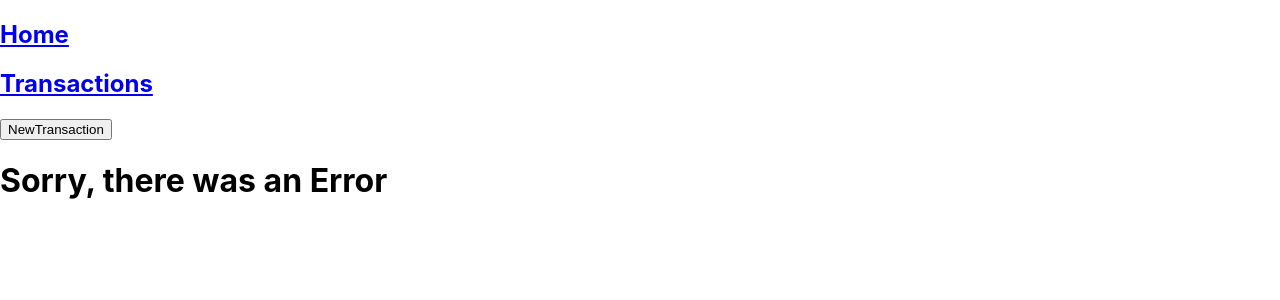
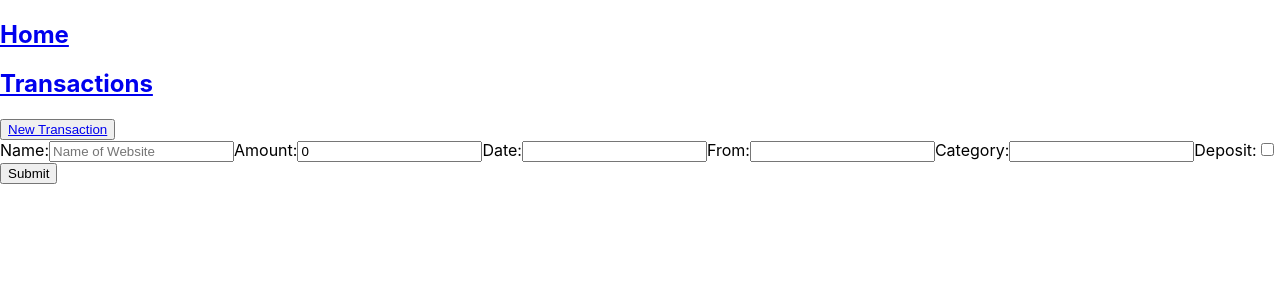
Before and after one commit to JohnnyMCR/JMCR-front-end, a React (Create React App) app: page /transaction/edit/1 in a window 1280 px wide. Shown: the top 300 px of the page. Built offline with nearby package versions, Linux system fonts and the light colour scheme; no server answers.

Commit message:
New/Edit forms work

```diff
--- a/package.json
+++ b/package.json
@@ -13,6 +13,7 @@
     "react-dom": "^18.2.0",
     "react-scripts": "5.0.1",
     "router": "^1.3.8",
+    "uuid": "^9.0.0",
     "web-vitals": "^2.1.4"
   },
   "scripts": {
--- a/src/App.js
+++ b/src/App.js
@@ -1,14 +1,11 @@
 import { BrowserRouter as Router, Routes, Route } from "react-router-dom";
-import { useState, useEffect } from "react";
 import EditTransaction from "./Components/EditTransaction";
 import NavBar from "./Components/NavBar";
 import NewTransaction from "./Components/NewTransaction";
 import Home from "./Components/Home";
 import Error from "./Components/Error";
-// const axios from "axios";
-
-const API = process.env.REACT_APP_API_URL
-
+import TransactionIndex from "./Components/TransactionIndex";
+import Transactions from "./Components/Transactions";
 
 export default function App() {
   return (
@@ -17,10 +14,10 @@ export default function App() {
         <NavBar />
         <Routes>
           <Route path="/" element={<Home />} />
-          {/* <Route path="/transaction" element={<Transaction />} />
-          <Route path="/transaction-index" element={<TransactionIndex />} /> */}
-          <Route path="/new-transaction" element={<NewTransaction />} />
-          <Route path="/edit-transaction" element={<EditTransaction />} />
+          <Route path="/transactions" element={<Transactions />} />
+          <Route path="/transaction/:id" element={<TransactionIndex />} />
+          <Route path="/transaction/new" element={<NewTransaction />} />
+          <Route path="/transaction/edit/:id" element={<EditTransaction />} />
           <Route path='*' element={<Error />} />
 
         </Routes>
--- a/src/Components/EditTransaction.js
+++ b/src/Components/EditTransaction.js
@@ -1,6 +1,6 @@
 import axios from "axios";
 import { useState, useEffect } from "react";
-import { useParams, Link, useNavigate } from "react-router-dom";
+import { useParams, useNavigate } from "react-router-dom";
 const API = process.env.REACT_APP_API_URL;
 
 export default function EditTransaction() {
@@ -14,19 +14,23 @@ export default function EditTransaction() {
     date: "",
     from: "",
     category: "",
+    deposit: false,
   });
 
   const handleTextChange = (event) => {
     setTransaction({ ...transaction, [event.target.id]: event.target.value });
   };
 
-    const handleNumberChange = (event) => {
-        setTransaction({ ...transaction, [event.target.id]: event.target.value });
+  const handleCheckboxChange = () => {
+    setTransaction({ ...transaction, deposit: !transaction.deposit });
   };
+  // const handleNumberChange = (event) => {
+  //   setTransaction({ ...transaction, [event.target.id]: event.target.value });
+  // };
 
-    const handleSelectChange = (event) => {
-        setTransaction({ ...transaction, [event.target.id]: event.target.value });
-    };
+  // const handleSelectChange = (event) => {
+  //   setTransaction({ ...transaction, [event.target.id]: event.target.value });
+  // };
 
   useEffect(() => {
     axios
@@ -56,64 +60,59 @@ export default function EditTransaction() {
   return (
     <div className="Edit">
       <form onSubmit={handleSubmit}>
-            <label htmlFor="date">Date:</label>
+        <label>Name:</label>
         <input
-              className="form-control"
-              id="date"
-              value={transaction.date}
+          id="item_name"
+          value={transaction.item_name}
+          required
           type="text"
           onChange={handleTextChange}
-              placeholder="date"
+          placeholder="Name of Website"
+
+        />
+        <label htmlFor="Amount">Amount:</label>
+        <input
+          id="amount"
+          type="text"
           required
+          value={transaction.amount}
+          onChange={handleTextChange}
+        />
+        <label htmlFor="Date">Date:</label>
+        <input
+          id="date"
+          type="text"
+          required
+          value={transaction.date}
+          onChange={handleTextChange}
+        />
+         <label htmlFor="From">From:</label>
+        <input
+          id="from"
+          type="text"
+          required
+          value={transaction.from}
+          onChange={handleTextChange}
+        />
+         <label htmlFor="Category">Category:</label>
+        <input
+          id="category"
+          type="text"
+          required
+          value={transaction.category}
+          onChange={handleTextChange}
+        />
+        <label htmlFor="Deposit">Deposit:</label>
+        <input
+          id="deposit"
+          type="checkbox"
+          name="deposit"
+          onChange={handleCheckboxChange}
+          checked={transaction.deposit}
         />
         <br />
-            <label htmlFor="item_name" className="form-label">Name:</label>
-            <input
-              className="form-control"
-              id="itemName"
-              type="text"
-              value={transaction.itemName}
-              onChange={handleTextChange}
-              placeholder="Name"
-              required
-            />
-            <br />
-            <label className="form-label" htmlFor="amount">
-              Amount:
-            </label>
-            <input
-              className="form-control"
-              id="amount"
-              type="number"
-              value={transaction.amount}
-              onChange={handleNumberChange}
-              required
-            />
-            <br />
-            <label htmlFor="form-label">Category:</label>
-            <select
-              className="form-select"
-              id="category"
-              type="text"
-              checked={transaction.category}
-              onChange={handleSelectChange}
-            >
-              <option value="income">Income</option>
-              <option value="gift">Gift</option>
-              <option value="food">Food</option>
-              <option value="entertainment">Entertainment</option>
-              <option value="medical">Medical</option>
-              <option value="bill">Bill</option>
-              <option value="groceries">Groceries</option>
-              <option value="transportation-related">Transportation-related</option>
-            </select>
-            <br />
-
         <input type="submit" />
       </form>
-            <Link to={`/Transactions/${id}`}>
-                <button>Nevermind!</button>
-            </Link>
     </div>
   );
 }
--- a/src/Components/Home.js
+++ b/src/Components/Home.js
@@ -1,10 +1,8 @@
-
-
 export default function Home() {
     return (
         <div>
             <header className="home">
-            <h2>Welcome to the budgeting app</h2>
+                <h2>Welcome to the budgeting app</h2>
             </header>
         </div>
     )
--- a/src/Components/NavBar.js
+++ b/src/Components/NavBar.js
@@ -10,8 +10,7 @@ export default function NavBar({ total }) {
         <Link to="/transactions">Transactions</Link>
       </h1>
       <button>
-        NewTransaction
-        {/* <Link to="new-transaction">New Transaction</Link> */}
+        <Link to="/transaction/new">New Transaction</Link>
       </button>
     </nav>
   );
--- a/src/Components/NewTransaction.js
+++ b/src/Components/NewTransaction.js
@@ -1,6 +1,7 @@
 import { useState } from "react";
 import axios from 'axios';
 import { useNavigate } from "react-router-dom";
+import { v4 as uuid } from "uuid";
 const API = process.env.REACT_APP_API_URL;
 
 export default function NewTransaction() {
@@ -12,74 +13,83 @@ export default function NewTransaction() {
     date: "",
     from: "",
     category: "",
+    deposit: false,
   });
+
+  const id = uuid();
 
   const handleTextChange = (event) => {
     setTransaction({ ...transaction, [event.target.id]: event.target.value });
   };
 
   const handleCheckboxChange = () => {
-    setTransaction({ ...transaction, isFavorite: !transaction.isFavorite });
+    setTransaction({ ...transaction, deposit: !transaction.deposit });
   };
 
   const addTransaction = (newTransaction) => {
     axios
-      .post(`${API}/Transactions`, newTransaction)
+      .post(`${API}/transactions`, newTransaction)
       .then(() => {
-        navigate('/Transactions');
+        navigate('/transactions');
       }).catch((c) => console.error("catch", c))
   }
 
-
   const handleSubmit = (event) => {
     event.preventDefault();
-    addTransaction(NewTransaction)
+    transaction.id = id;
+    addTransaction(transaction)
   };
+
   return (
     <div className="New">
       <form onSubmit={handleSubmit}>
-        <label htmlFor="name">Name:</label>
+        <label>Name:</label>
         <input
-          id="name"
-          value={transaction.name}
+          id="item_name"
+          value={transaction.item_name}
+          required
           type="text"
           onChange={handleTextChange}
-          placeholder="Name of Website"
+        />
+        <label htmlFor="amount">Amount:</label>
+        <input
+          id="amount"
+          type="text"
           required
-        />
-        <label htmlFor="url">URL:</label>
-        <input
-          id="url"
-          type="text"
-          pattern="http[s]*://.+"
-          required
-          value={transaction.url}
-          placeholder="http://"
+          value={transaction.amount}
           onChange={handleTextChange}
         />
-        <label htmlFor="category">Category:</label>
+        <label htmlFor="date">Date:</label>
+        <input
+          id="date"
+          type="text"
+          required
+          value={transaction.date}
+          onChange={handleTextChange}
+        />
+         <label htmlFor="from">From:</label>
+        <input
+          id="from"
+          type="text"
+          required
+          value={transaction.from}
+          onChange={handleTextChange}
+        />
+         <label htmlFor="category">Category:</label>
         <input
           id="category"
           type="text"
-          name="category"
+          required
           value={transaction.category}
-          placeholder="educational, inspirational, ..."
           onChange={handleTextChange}
         />
-        <label htmlFor="isFavorite">Favorite:</label>
+        <label htmlFor="deposit">Deposit:</label>
         <input
-          id="isFavorite"
+          id="deposit"
           type="checkbox"
+          name="deposit"
           onChange={handleCheckboxChange}
-          checked={transaction.isFavorite}
-        />
-        <label htmlFor="description">Description:</label>
-        <textarea
-          id="description"
-          name="description"
-          value={transaction.description}
-          onChange={handleTextChange}
-          placeholder="Describe why you Transactioned this site"
+          checked={transaction.deposit}
         />
         <br />
         <input type="submit" />
--- a/src/Components/TransactionIndex.js
+++ b/src/Components/TransactionIndex.js
@@ -3,10 +3,9 @@ import { Link, useParams, useNavigate } from "react-router-dom";
 import { useState, useEffect } from "react";
 const API = process.env.REACT_APP_API_URL;
 
-
 export default function TransactionIndex() {
 
-    const [transaction, settransaction] = useState({});
+    const [transaction, setTransactions] = useState({});
 
     let { id } = useParams();
     let navigate = useNavigate();
@@ -16,7 +15,7 @@ export default function TransactionIndex() {
             .get(`${API}/transactions/${id}`)
             .then((response) => {
                 console.log(response.data);
-            settransaction(response.data);
+                setTransactions(response.data);
             })
     }, [id]);
 
@@ -39,7 +38,7 @@ export default function TransactionIndex() {
                 <span> {transaction.from}</span>
                 <section>
                     <button onClick={handleDelete}>Delete</button>
-            <Link to={`/edit/${id}`}>
+                    <Link to={`/transaction/edit/${id}`}>
                         <button>Edit</button>
                     </Link>
                     <Link to={`/transactions`}>
--- a/src/Components/Transactions.js
+++ b/src/Components/Transactions.js
@@ -3,7 +3,7 @@ import axios from "axios";
 import { useState, useEffect } from "react";
 const API = process.env.REACT_APP_API_URL;
 
-export default function Transaction() {
+export default function Transactions() {
 
     const [transactions, setTransactions] = useState([]);
 
@@ -16,29 +16,28 @@ export default function Transaction() {
             })
     }, []);
 
-    let total = transactions.reduce((a, statement) => {
-
-        if(statement.deposit){
-            return (a + Number(statement.amount))
+    let total = transactions.reduce((a, transaction) => {
+        if (transaction.deposit) {
+            return (a + Number(transaction.amount))
         } else {
-            return (a - Number(statement.amount))
+            return (a - Number(transaction.amount))
         }
-    },0)
+    }, 0)
 
 
     return (
         <div>
             <header className="total">
-                <h3>Bank Account Total: <span style={{color: total > 0 ? "green" : "red"}}>${total}</span></h3>
+                <h3>Expense Total: <span style={{ color: total > 0 ? "green" : "red" }}>${total}</span></h3>
             </header>
-            {transactions.map((statement) => {
+            {transactions.map((transaction) => {
                 return (
-                    <div key={statement.id} className="transactions">
-                        <span>{statement.date}</span>
-                        <Link to={`/transactions/${transactions.indexOf(statement)}`}>
-                        <h3>{statement.item_name}</h3>
+                    <div key={transaction.id} className="transactions">
+                        <span>{transaction.date}</span>
+                        <Link to={`/transaction/${transactions.indexOf(transaction)}`}>
+                            <h3>{transaction.item_name}</h3>
                         </Link>
-                        <span style={{color: statement.deposit ? "green" : "red"}} className="money">{!statement.deposit ? "-": ""}{statement.amount}</span>
+                        <span style={{ color: transaction.deposit ? "green" : "red" }} className="money">{!transaction.deposit ? "-" : ""}{transaction.amount}</span>
                     </div>
                 )
             })}
```
Also changed, not shown: 1 other file (tests, documents, lock files or other folders). Lines whose indentation alone changed are shown as unchanged.
